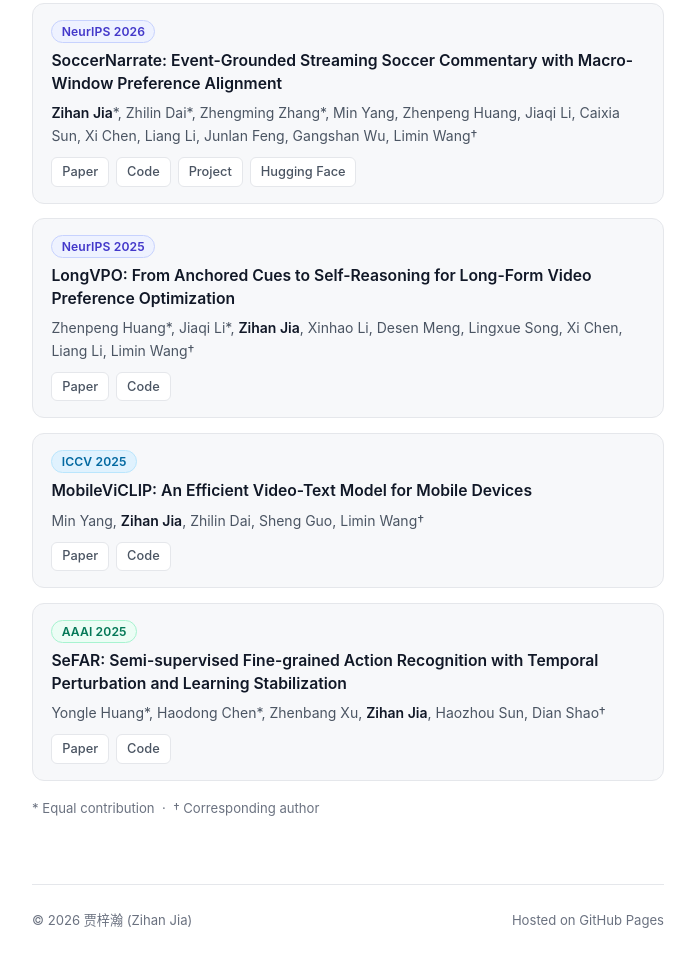
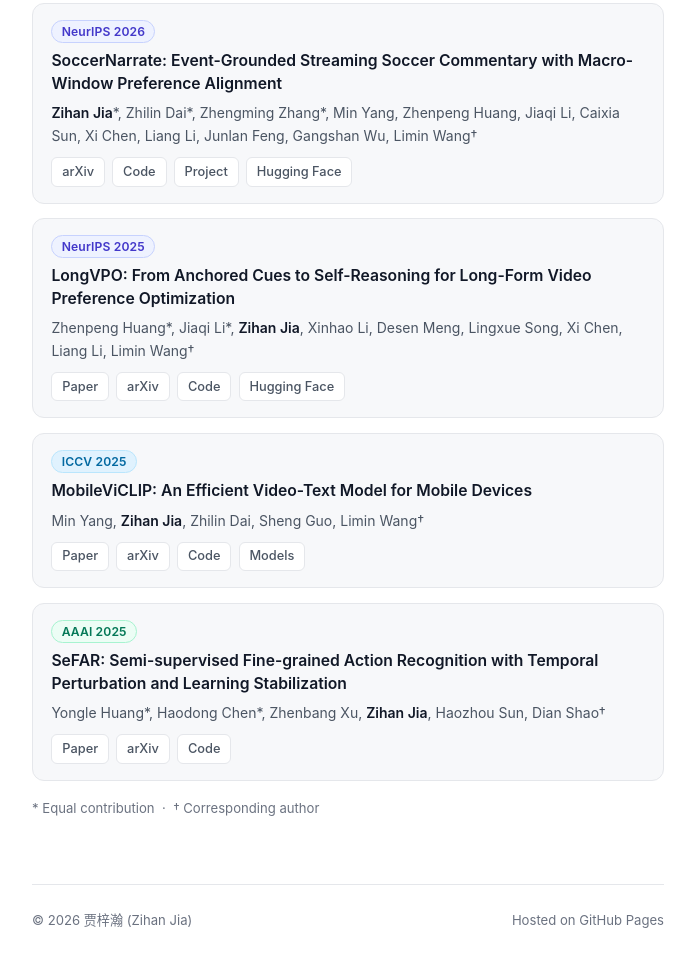
Before and after one commit to cauchyjia/cauchyjia.github.io, a plain HTML site: page index.html in a window 1280 px wide. Shown: the part 865-1826 px from the top of the page, without its empty margins (292-987 px from the left). Drawn offline with Linux system fonts and the light colour scheme.

Commit message:
Add publication links
Co-authored-by: Cursor <cursoragent@cursor.com>

```diff
--- a/index.html
+++ b/index.html
@@ -19,7 +19,7 @@
       }
     })();
   </script>
-  <link rel="stylesheet" href="style.css" />
+  <link rel="stylesheet" href="style.css?v=2" />
 </head>
 <body>
   <div class="container">
@@ -120,7 +120,7 @@
             <div class="pub-title">SoccerNarrate: Event-Grounded Streaming Soccer Commentary with Macro-Window Preference Alignment</div>
             <div class="pub-authors"><strong>Zihan Jia</strong>*, Zhilin Dai*, Zhengming Zhang*, Min Yang, Zhenpeng Huang, Jiaqi Li, Caixia Sun, Xi Chen, Liang Li, Junlan Feng, Gangshan Wu, Limin Wang†</div>
             <div class="pub-links">
-              <a href="https://arxiv.org/abs/2611.32153" target="_blank" rel="noopener noreferrer">Paper</a>
+              <a href="https://arxiv.org/abs/2611.32153" target="_blank" rel="noopener noreferrer">arXiv</a>
               <a href="https://github.com/MCG-NJU/SoccerNarrate" target="_blank" rel="noopener noreferrer">Code</a>
               <a href="https://mcg-nju.github.io/SoccerNarrate/" target="_blank" rel="noopener noreferrer">Project</a>
               <a href="https://huggingface.co/collections/MCG-NJU/soccernarrate-6b03e5ec4b39ad06088131d2" target="_blank" rel="noopener noreferrer">Hugging Face</a>
@@ -134,8 +134,10 @@
             <div class="pub-title">LongVPO: From Anchored Cues to Self-Reasoning for Long-Form Video Preference Optimization</div>
             <div class="pub-authors">Zhenpeng Huang*, Jiaqi Li*, <strong>Zihan Jia</strong>, Xinhao Li, Desen Meng, Lingxue Song, Xi Chen, Liang Li, Limin Wang†</div>
             <div class="pub-links">
-              <a href="https://arxiv.org/abs/2602.02341" target="_blank" rel="noopener noreferrer">Paper</a>
+              <a href="https://proceedings.neurips.cc/paper_files/paper/2025/hash/e7472cd89ea183344ed81244a4ba991e-Abstract-Conference.html" target="_blank" rel="noopener noreferrer">Paper</a>
+              <a href="https://arxiv.org/abs/2602.02341" target="_blank" rel="noopener noreferrer">arXiv</a>
               <a href="https://github.com/MCG-NJU/LongVPO" target="_blank" rel="noopener noreferrer">Code</a>
+              <a href="https://huggingface.co/collections/MCG-NJU/longvpo" target="_blank" rel="noopener noreferrer">Hugging Face</a>
             </div>
           </li>
 
@@ -146,8 +148,10 @@
             <div class="pub-title">MobileViCLIP: An Efficient Video-Text Model for Mobile Devices</div>
             <div class="pub-authors">Min Yang, <strong>Zihan Jia</strong>, Zhilin Dai, Sheng Guo, Limin Wang†</div>
             <div class="pub-links">
-              <a href="https://arxiv.org/abs/2508.07312" target="_blank" rel="noopener noreferrer">Paper</a>
+              <a href="https://openaccess.thecvf.com/content/ICCV2025/html/Yang_MobileViCLIP_An_Efficient_Video-Text_Model_for_Mobile_Devices_ICCV_2025_paper.html" target="_blank" rel="noopener noreferrer">Paper</a>
+              <a href="https://arxiv.org/abs/2508.07312" target="_blank" rel="noopener noreferrer">arXiv</a>
               <a href="https://github.com/MCG-NJU/MobileViCLIP" target="_blank" rel="noopener noreferrer">Code</a>
+              <a href="https://drive.google.com/drive/folders/1ROJYwQeO8lt4mEfNjEIAIDWj736WIQq7?usp=drive_link" target="_blank" rel="noopener noreferrer">Models</a>
             </div>
           </li>
 
@@ -158,7 +162,8 @@
             <div class="pub-title">SeFAR: Semi-supervised Fine-grained Action Recognition with Temporal Perturbation and Learning Stabilization</div>
             <div class="pub-authors">Yongle Huang*, Haodong Chen*, Zhenbang Xu, <strong>Zihan Jia</strong>, Haozhou Sun, Dian Shao†</div>
             <div class="pub-links">
-              <a href="https://arxiv.org/abs/2501.01245" target="_blank" rel="noopener noreferrer">Paper</a>
+              <a href="https://ojs.aaai.org/index.php/AAAI/article/view/32400" target="_blank" rel="noopener noreferrer">Paper</a>
+              <a href="https://arxiv.org/abs/2501.01245" target="_blank" rel="noopener noreferrer">arXiv</a>
               <a href="https://github.com/KyleHuang9/SeFAR" target="_blank" rel="noopener noreferrer">Code</a>
             </div>
           </li>
```
